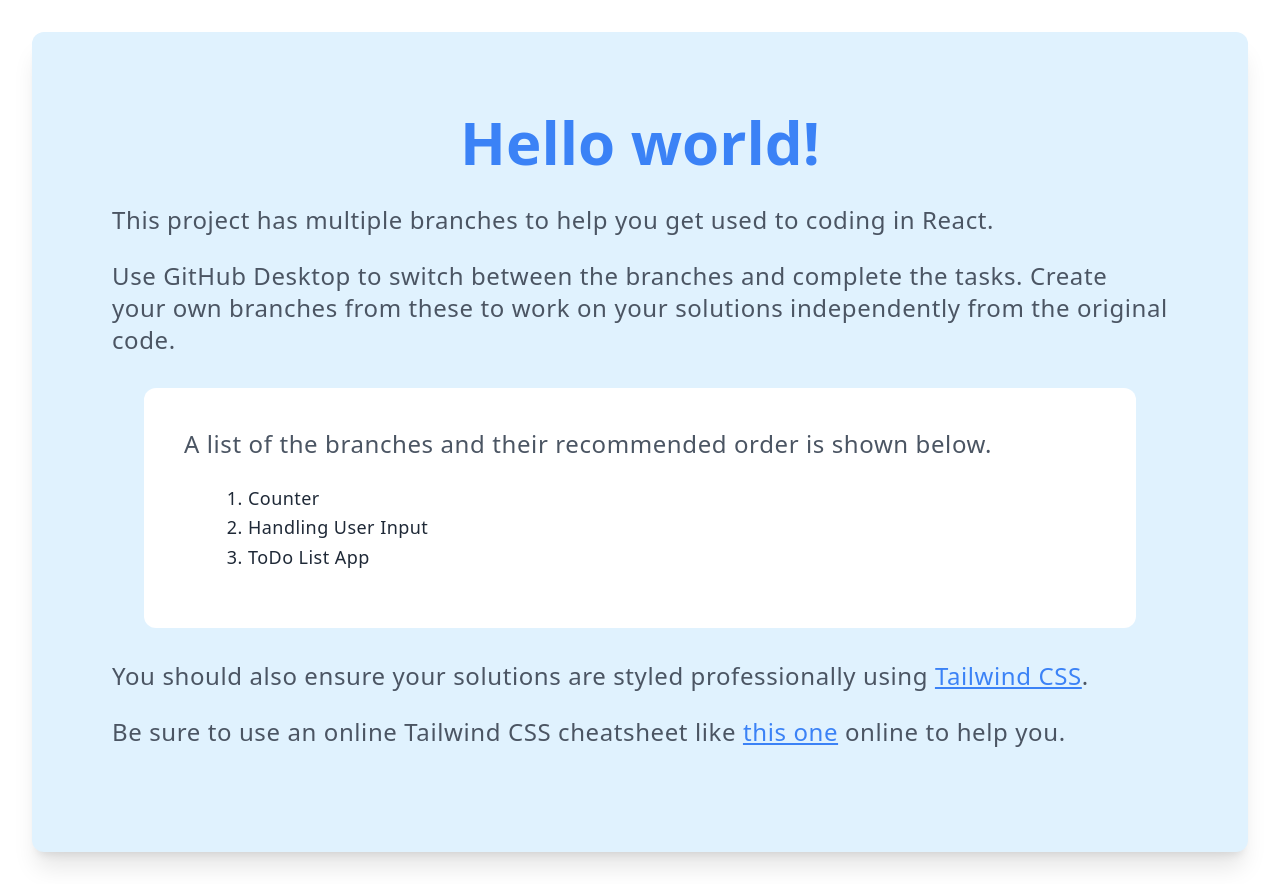
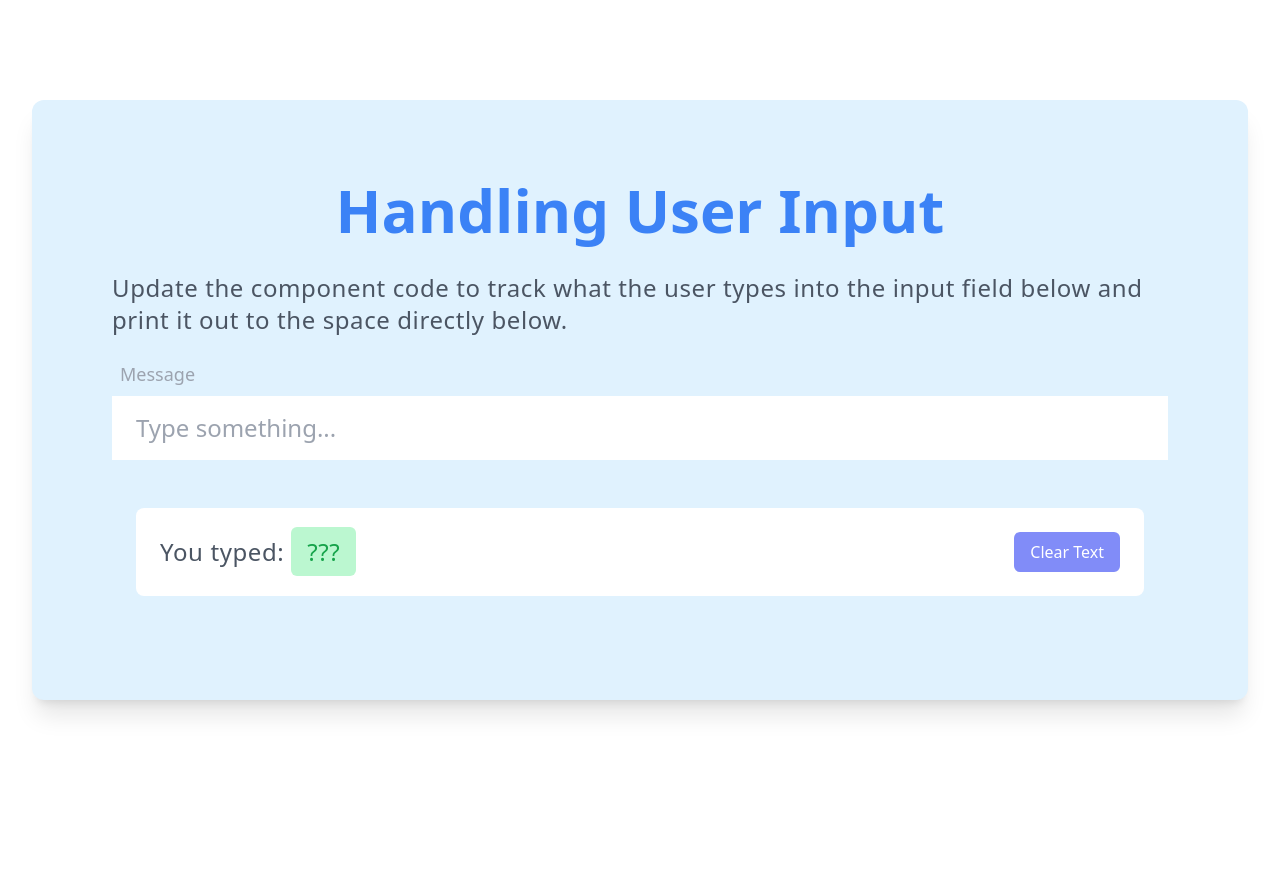
Before and after one commit to L4-Web-Design-and-Development/react-typescript-tailwind, a React (Create React App) app: page / in a window 1280 px wide. After the commit the page ends 800 px from the top, so only its background shows below. Built offline with nearby package versions, Linux system fonts and the light colour scheme.

Commit message:
Add challenge code

```diff
--- a/src/App.tsx
+++ b/src/App.tsx
@@ -7,36 +7,38 @@ function App() {
     <div className="flex items-center justify-center min-h-screen container mx-auto">
       <div className="m-8 p-20 rounded-xl bg-sky-100 shadow-xl">
         <h1 className="text-6xl font-bold text-blue-500 mb-8 text-center">
-          Hello world!
+          Handling User Input
         </h1>
         <Paragraph>
-          This project has multiple branches to help you get used to coding in
-          React.
+          Update the component code to track what the user types into the input
+          field below and print it out to the space directly below.
         </Paragraph>
-        <Paragraph>
-          Use GitHub Desktop to switch between the branches and complete the
-          tasks. Create your own branches from these to work on your solutions
-          independently from the original code.
-        </Paragraph>
-        <div className="m-8 p-10 rounded-xl bg-white">
-          <Paragraph>
-            A list of the branches and their recommended order is shown below.
-          </Paragraph>
-          <ol className="my-4 ml-16">
-            <ListItem>Counter</ListItem>
-            <ListItem>Handling User Input</ListItem>
-            <ListItem>ToDo List App</ListItem>
-          </ol>
+        <div className="flex flex-col mb-6">
+          <label
+            htmlFor="user-input"
+            className="text-gray-400 text-lg pl-2 mb-2"
+          >
+            Message
+          </label>
+          <input
+            id="user-input"
+            className="px-6 py-4 text-2xl"
+            placeholder="Type something..."
+          />
         </div>
-        <Paragraph>
-          You should also ensure your solutions are styled professionally using{" "}
-          <Link url="https://tailwindcss.com/">Tailwind CSS</Link>.
-        </Paragraph>
-        <Paragraph>
-          Be sure to use an online Tailwind CSS cheatsheet like{" "}
-          <Link url="https://nerdcave.com/tailwind-cheat-sheet">this one</Link>{" "}
-          online to help you.
-        </Paragraph>
+        <div className="p-6">
+          <div className="p-6 bg-white rounded-lg flex justify-between items-center">
+            <p className="tracking-wide text-gray-600 text-2xl">
+              You typed:{" "}
+              <span className="bg-green-200 px-4 py-2 rounded-md text-green-600">
+                ???
+              </span>
+            </p>
+            <button className="bg-indigo-400 text-white px-4 py-2 rounded-md">
+              Clear Text
+            </button>
+          </div>
+        </div>
       </div>
     </div>
   );
```
